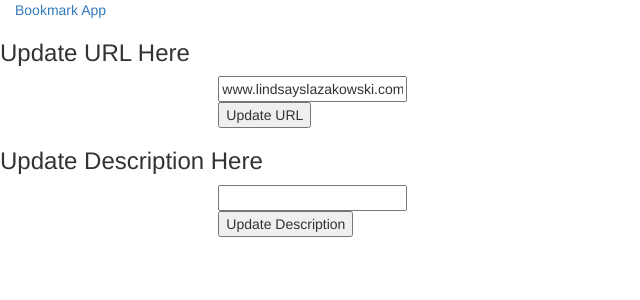
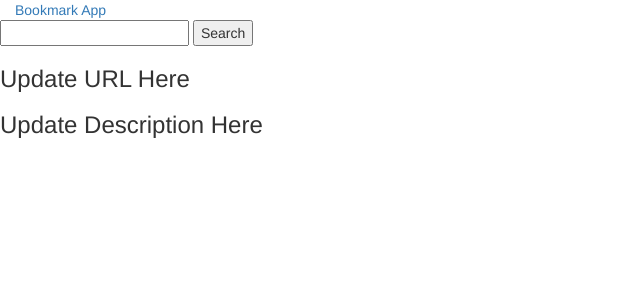
Before and after one commit to lslaz1/wildcard-bookmark-app, a Django app: page /bookmark/6/update in a window 1280 px wide. Shown: the top 300 px of the page, without its empty margins (0-640 px from the left). Run offline with Django 3.2, Linux system fonts and the light colour scheme; data comes from the database, SQL or seed files in the repository; both versions use the stored data as it was after the commit; some libraries are stand-ins or nearby versions.

Commit message:
Add a search feature

```diff
--- a/bookmark_app/views.py
+++ b/bookmark_app/views.py
@@ -11,6 +11,11 @@ def bookmarks(request):
 	# displays list of urls:description
 	#retrieves all bm in db
 	bookmarks = Bookmark.objects.all()
+	# if user searchs URL or description, execute this
+	if request.GET.get('search'):
+		search = request.GET.get('search')
+		bookmarks = Bookmark.objects.filter(Q(URL__icontains=search) | Q(Description__icontains=search))
+
 	return render(request, 'bookmark_app/bookmarks.html', {'bookmarks':bookmarks})
 
 def new(request):
--- a/wildcard/templates/bookmark_app/base.html
+++ b/wildcard/templates/bookmark_app/base.html
@@ -4,10 +4,28 @@
 	<head>
 		<meta http-equiv='X-UA-Compatible' content='IE-edge'>
 		<meta name='viewport' content='width=device-width'>
+		<meta name="description" content="Wilcard Corp Bookmark App">
+		<meta name="author" content="Lindsay Slazakowski">
 		<link rel="stylesheet" href="https://maxcdn.bootstrapcdn.com/bootstrap/3.3.4/css/bootstrap.min.css">
 		<script src="https://ajax.googleapis.com/ajax/libs/jquery/1.11.3/jquery.min.js"></script>
 		<link rel="stylesheet" href="https://maxcdn.bootstrapcdn.com/bootstrap/3.3.4/css/bootstrap-theme.min.css">
 		<script src="https://maxcdn.bootstrapcdn.com/bootstrap/3.3.4/js/bootstrap.min.js"></script>
+		<title>Bookmark App</title>
+		<script>
+			$(document).ready(function() {
+				$('#url-update').hide()
+				$('#desc-update').hide()
+
+				$('#url').click(function() {
+					$('#url-update').slideDown();
+				});
+			});
+			$(document).ready(function() {
+				$('#description').click(function() {
+					$('#desc-update').slideDown();
+				});
+			});
+		</script>
 	</head>
 	<body>
 		<div class='container-fluid'>
@@ -17,6 +35,10 @@
 				</div>
 			</div>
 		</div>
+		<form action='/bookmarks' method='get'>
+			<input type='text' name='search'>
+			<input type='submit' value='Search'>
+		</form>
 		{% block content %}{% endblock %}
 	</body>
 </html>
--- a/wildcard/templates/bookmark_app/update.html
+++ b/wildcard/templates/bookmark_app/update.html
@@ -10,7 +10,7 @@
 			<div class='col-md-8 col-md-offset-2'>
 				<form action='/bookmark/{{id}}/update_url' method='post'>
 					<input type='text' name='url' value={{url}}><br>
-					<button>Update URL</button>
+					<input type='submit' value='Update URL'>
 				{% csrf_token %}
 				</form>
 			</div>
@@ -24,7 +24,7 @@
 			<div class='col-md-8 col-md-offset-2'>
 				<form action='/bookmark/{{id}}/update_desc' method='post'>
 					<input type='text' name='description'><br>
-					<button>Update Description</button>
+					<input type='submit' value='Update Description'>
 				{% csrf_token %}
 				</form>
 			</div>
```
Also changed, not shown: wildcard/templates/bookmark_app/bookmarks.html (+5 -4 lines), db.sqlite3, 10 other files.
